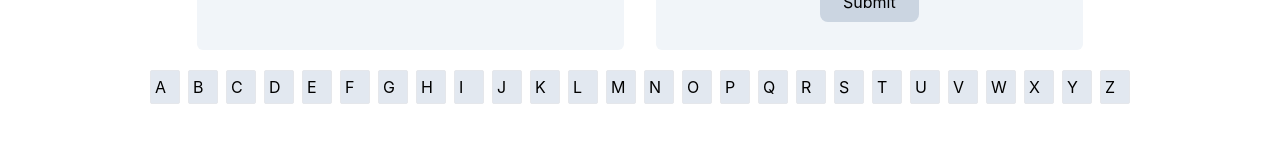
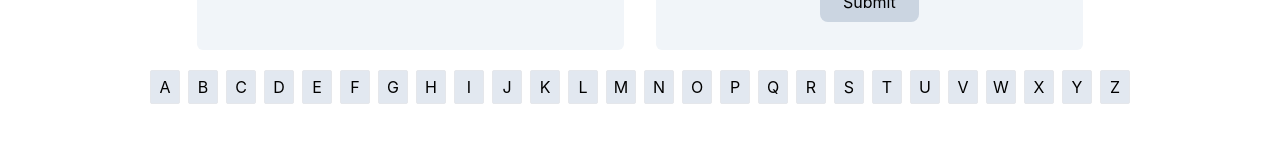
Before and after one commit to Thenlie/turtle, a React (Create React App) app in the folder client/: page / in a window 1280 px wide. Shown: the part 398-558 px from the top of the page. Built offline with nearby package versions, Linux system fonts and the light colour scheme; no server answers.

Commit message:
Cleaned up code

```diff
--- a/client/src/components/Game/Alphabet/Alphabet.jsx
+++ b/client/src/components/Game/Alphabet/Alphabet.jsx
@@ -5,7 +5,7 @@ const Alphabet = () => {
     return (
         <div className='flex flex-wrap justify-center' id='letter-container'>
             {abc.map(letter => (
-                <span key={uuid()} id={letter} className='p-1 m-1 w-[30px] border bg-slate-200 rounded-sm'>{letter}</span>
+                <span key={uuid()} id={letter} className='p-1 m-1 w-[30px] border bg-slate-200 rounded-sm text-center'>{letter}</span>
             ))}
         </div>
     )
--- a/client/src/components/Game/Display/Display.jsx
+++ b/client/src/components/Game/Display/Display.jsx
@@ -16,28 +16,28 @@ const Display = ({ target, guessArr }) => {
         guesses.map(child => { letters.push(...child.children) });
 
         let tmpArr = [];
-        let c = 0
+        let c = 0;
         for (let i = 0; i < letters.length; i++) {
             if (c % 5 === 0) {
-                tmpArr = [...targetArr] // reset when checking a new guess
-            }
+                tmpArr = [...targetArr]; // reset when checking new word
+            };
             // green styling
             if (tmpArr.some(target => target.name === letters[i].attributes.name.value)) {
                 letters[i].classList.add('bg-green-200');
                 tmpArr.splice(tmpArr.findIndex(obj => {return obj.name === letters[i].attributes.name.value}), 1);
                 document.getElementById(letters[i].textContent).classList.remove('bg-yellow-200');
                 document.getElementById(letters[i].textContent).classList.add('bg-green-200');
-            }
+            };
             // yellow styling
             if (tmpArr.some(target => target.value === letters[i].textContent)) {
                 if (!letters[i].classList.contains('bg-green-200')) {
                     letters[i].classList.add('bg-yellow-200');
                     tmpArr.splice(tmpArr.findIndex(obj => {return obj.value === letters[i].textContent}), 1);
-                }
+                } ;
                 if (!document.getElementById(letters[i].textContent).classList.contains('bg-green-200')) {
                     document.getElementById(letters[i].textContent).classList.add('bg-yellow-200');
-                }
-            }
+                };
+            };
             c++;
         };
     }, [guessArr]);
--- a/client/src/components/Game/Game.jsx
+++ b/client/src/components/Game/Game.jsx
@@ -11,7 +11,7 @@ const Game = () => {
     useEffect(() => {
         const randInt = Math.floor(Math.random() * 2314);
         setTarget(dictionary[randInt].toUpperCase());
-    }, [])
+    }, []);
 
     return (
         <>
--- a/client/src/components/Game/UserInput/UserInput.jsx
+++ b/client/src/components/Game/UserInput/UserInput.jsx
@@ -4,12 +4,12 @@ import dictionary from '../../../utils/dictionary';
 const UserInput = ({guessArr, setGuessArr}) => {
     const [input, setInput] = useState('');
     const [inputLength, setInputLength] = useState(0);
-    const [validGuess, setValidGuess] = useState(true)
+    const [validGuess, setValidGuess] = useState(true);
 
     const handleChange = (evt) => {
         if (evt.target.value.length > 5) {
             return;
-        }
+        };
         setInput(evt.target.value.toUpperCase());
         setInputLength(evt.target.value.length);
     };
@@ -18,14 +18,14 @@ const UserInput = ({guessArr, setGuessArr}) => {
         evt.preventDefault();
         if (dictionary.includes(input.toLowerCase())) {
             setGuessArr([...guessArr, input]);
+            setInput('');
         } else {
             setValidGuess(false);
             setTimeout(() => {
                 setValidGuess(true);
             }, 3000);
-            return;
-        }
-    }
+        };
+    };
 
     return (
         <section className='p-4 m-4 w-1/3 text-center bg-slate-100 rounded-md'>
```
